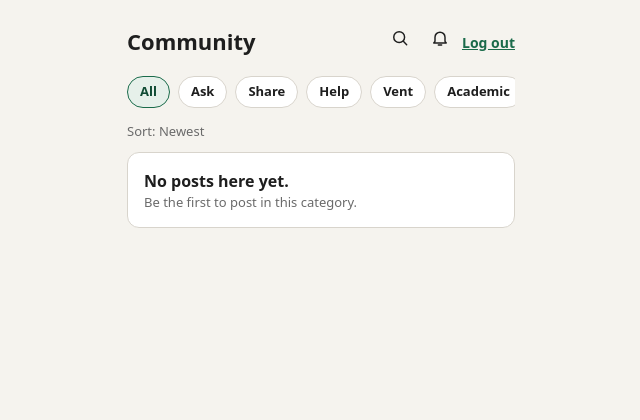
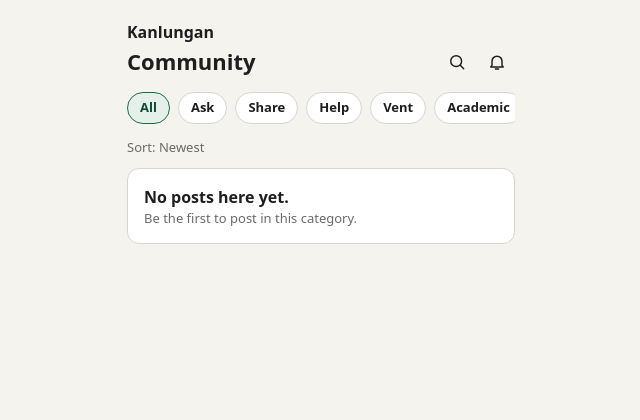
Before and after one commit to YKMarkkuu/Kanlungan, a Laravel app: page /feed in a window 1280 px wide. Shown: the top 420 px of the page, without its empty margins (319-959 px from the left). Run offline with Laravel 10, Linux system fonts and the light colour scheme; the visitor is signed in with stand-in values (Sample User, id 1); data that the repository does not hold is empty.

Commit message:
fix(ui): move logout action from global header to profile page

```diff
--- a/resources/views/feed/index.blade.php
+++ b/resources/views/feed/index.blade.php
@@ -11,10 +11,6 @@
                 <a href="{{ route('search') }}" class="cm-icon-btn" aria-label="Search">@include('components.icon', ['name' => 'search'])</a>
                 @php($unread = \App\Models\Alert::unreadCount(auth()->id()))
                 <a href="{{ route('alerts') }}" class="cm-icon-btn cm-bell" aria-label="Alerts">@include('components.icon', ['name' => 'bell'])@if ($unread > 0)<span class="cm-count">{{ $unread }}</span>@endif</a>
-                <form method="POST" action="{{ route('auth.logout') }}">
-                    @csrf
-                    <button type="submit" class="link-btn">Log out</button>
-                </form>
             </div>
         </header>
 
--- a/resources/views/layouts/community.blade.php
+++ b/resources/views/layouts/community.blade.php
@@ -15,6 +15,10 @@
 <body>
     <div class="page cm-page">
         <main class="container cm-main @yield('main-class')">
+            <header class="cm-header">
+                <a href="{{ route('feed') }}" class="cm-back">Kanlungan</a>
+            </header>
+
             @if ($errors->has('report'))
                 <div class="card cm-notice cm-notice--error" role="alert">{{ $errors->first('report') }}</div>
             @endif
```
Also changed, not shown: resources/views/profile/show.blade.php (+6 -4 lines).
